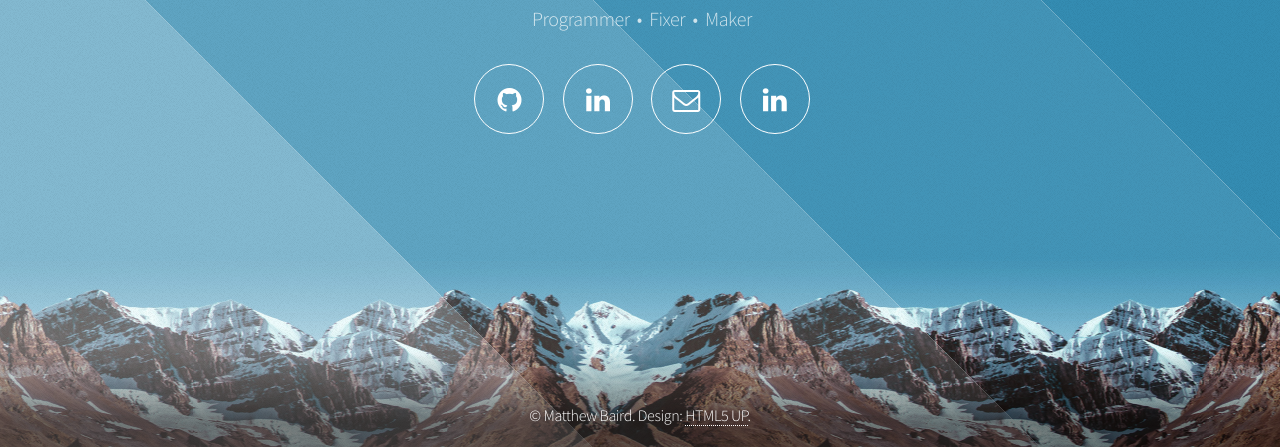
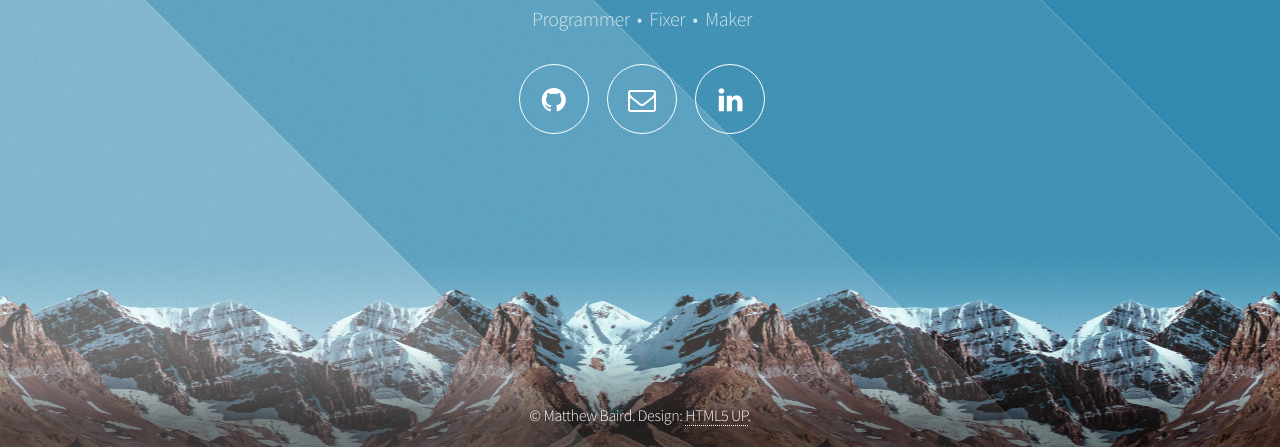
Before and after one commit to Uname-a/Uname-a.github.io, a plain HTML site: page index.html in a window 1280 px wide. Shown: the part 353-800 px from the top of the page. Drawn offline with Linux system fonts and the light colour scheme.

Commit message:
Update index.html
t

```diff
--- a/index.html
+++ b/index.html
@@ -35,9 +35,8 @@
 						<nav>
 							<ul>
 								<li><a href="https://github.com/billybob2435" class="icon fa-github"><span class="label">Github</span></a></li>
-								<li><a href="http://www.linkedin.com/in/MGBaird" class="icon fa-linkedin"><span class="label">Linkedin</span></a></li>
-								<li><a href="mailto:billybob2435 at gmail.com" class="icon fa-envelope-o"><span class="label">Email</span></a></li>
-								<li><a href="http://www.linkedin.com/in/MGBaird" class="icon fa-linkedin"><span class="label">Linkedin</span></a></li>
+								<li><a href="http://www.linkedin.com/in/MGBaird" class="icon fa-envelope-o"><span class="label">Linkedin</span></a></li>
+								<li><a href="mailto:billybob2435 at gmail.com" class="icon fa-linkedin"><span class="label">Email</span></a></li>
 							</ul>
 						</nav>
 					</header>
```
